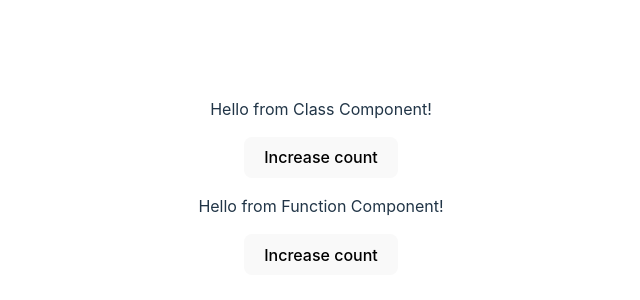
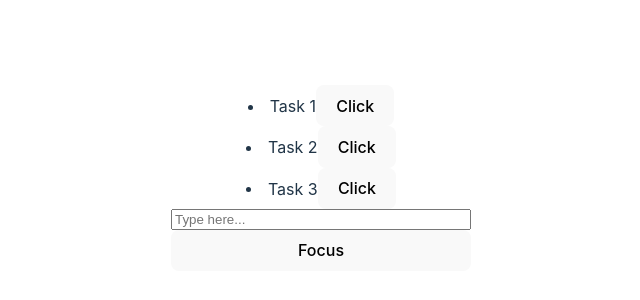
Before and after one commit to voronovanasta/redev_tasks, a React (Vite) app: page / in a window 1280 px wide. Shown: the part 222-522 px from the top of the page, without its empty margins (319-959 px from the left). Built offline with nearby package versions, Linux system fonts and the light colour scheme; no server answers.

Commit message:
feat: add code for 3 assignment

```diff
--- a/package.json
+++ b/package.json
@@ -10,6 +10,7 @@
     "preview": "vite preview"
   },
   "dependencies": {
+    "prop-types": "^15.8.1",
     "react": "^18.3.1",
     "react-dom": "^18.3.1"
   },
--- a/src/App.jsx
+++ b/src/App.jsx
@@ -1,14 +1,22 @@
+import { useRef } from 'react';
 import './App.css'
-import { LifecycleComponent, FuncComponent} from './components/LifecycleComponent'
+import { List} from './components/List'
 
 
+const data = [{task:'Task 1', id: 1}, {task:'Task 2', id: 2}, {task:'Task 3', id: 3}]
+function App() {
+  const style = {width: '300px', display: "flex", flexDirection: "column", justifyContent: 'space-between'};
 
-function App() {
-  const style = {width: '300px', display: "flex", flexDirection: "column", justifyContent: 'space-between'}
+  const inputRef = useRef(null);
+
+  function clickHandler () {
+    inputRef.current.focus();
+  }
   return (
     <div style = {style}>
-      <LifecycleComponent/>
-      <FuncComponent/>
+      <List data={data}/>
+      <input ref ={inputRef} placeholder='Type here...'></input>
+      <button onClick={clickHandler}>Focus</button>
     </div>
   )
 }
--- a/src/components/LifecycleComponent.jsx
+++ /dev/null
@@ -1,73 +0,0 @@
-import React, { useState, useEffect } from 'react'
-
-export class LifecycleComponent extends React.Component {
-    state = {
-        count: 0
-    }
-
-    constructor (props) {
-        super(props);
-        this.increment = this.increment.bind(this)
-    }
-
-    increment () {
-       this.setState(prevState => ({count: prevState.count + 1}));
-    }
-    componentDidMount() {
-        async function getAllUsersCount() {
-            const response = await fetch('https://todo-redev.herokuapp.com/api/users');
-            const data = await response.json();
-            return data.length;
-        }
-        getAllUsersCount().then(console.log)
-    }
-
-    shouldComponentUpdate(nextProps, nextState) {
-        return nextState.count % 2 === 0;
-    }
-
-    componentDidUpdate() {
-        console.log(this.state.count);
-    }
-
-    componentWillUnmount() {
-        console.log('This component will be deleted!')
-    }
-
-    render () {
-        return <div>
-              <p> Hello from Class Component!</p>
-              <button onClick = {this.increment}>Increase count</button>
-        </div>
-    }
-}
-
-export function FuncComponent () {
-    console.log('App')
-    const [count, setCount] = useState(0);
-
-    useEffect(() => {
-        async function getAllUsersCount() {
-            const response = await fetch('https://todo-redev.herokuapp.com/api/users');
-            const data = await response.json();
-            return data.length;
-        }
-        getAllUsersCount().then(console.log);
-        return () => {
-            console.log('This component will be deleted!');
-        }
-    }, [])
-
-    useEffect(() => {
-        console.log(count)
-    }, [count])
-
-    function clickhandler () {
-        setCount(c => c + 1)
-    }
-
-    return  <div>
-    <p> Hello from Function Component!</p>
-    <button onClick = {clickhandler}>Increase count</button>
-    </div>
-}
--- /dev/null
+++ b/src/components/List.jsx
@@ -0,0 +1,15 @@
+/* eslint-disable react/prop-types */
+
+export function List ({data}) {
+
+    function clickhandler (event) {
+        event.target.parentElement.innerHTML = '!!!' + event.target.parentElement.innerHTML
+    }
+    return  <div>
+        {data.map((el)=> <li  key={el.id}>
+            {el.task}
+        <button onClick = {clickhandler}>Click</button>
+        </li>)}
+
+    </div>
+}
```
Also changed, not shown: 1 other file (tests, documents, lock files or other folders).
